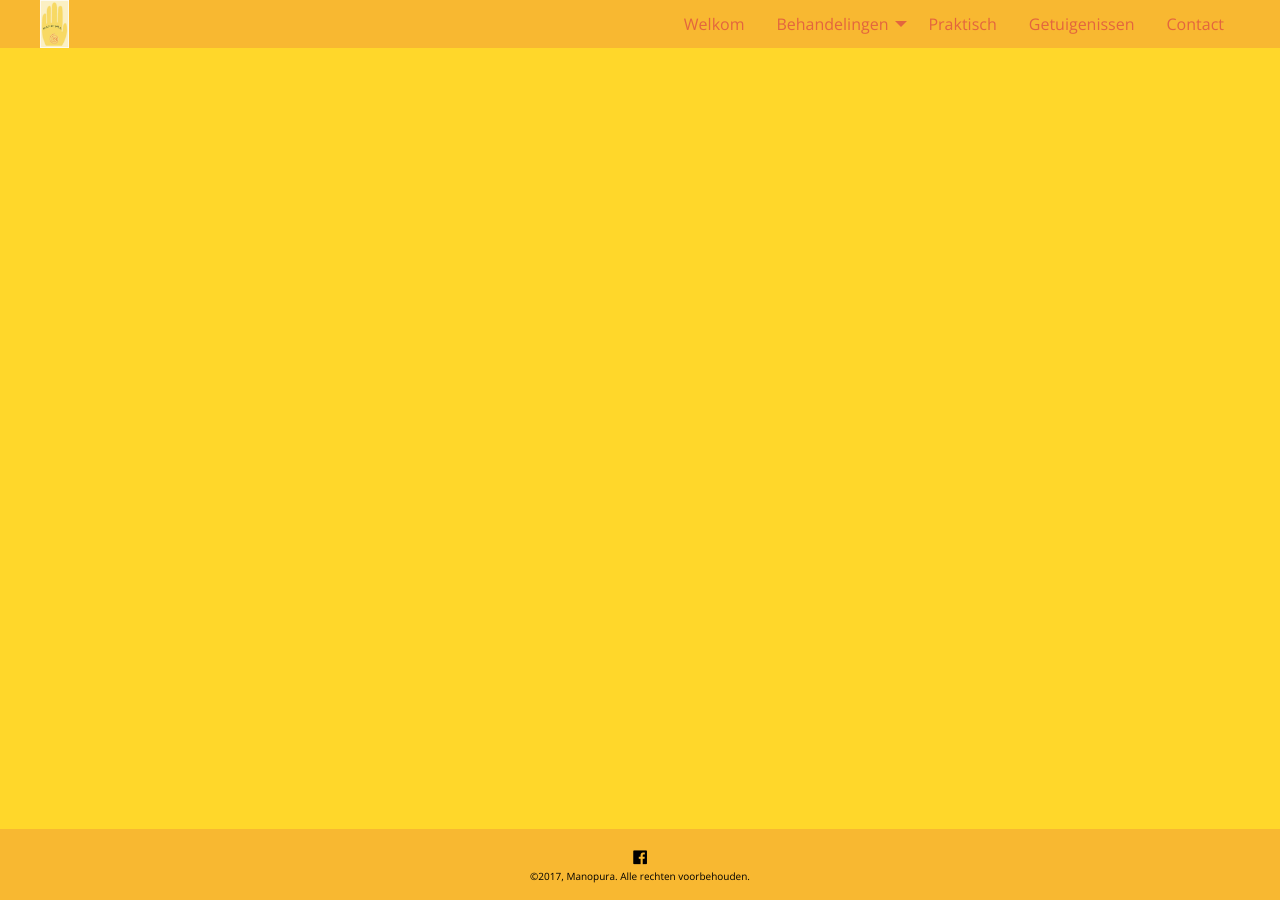
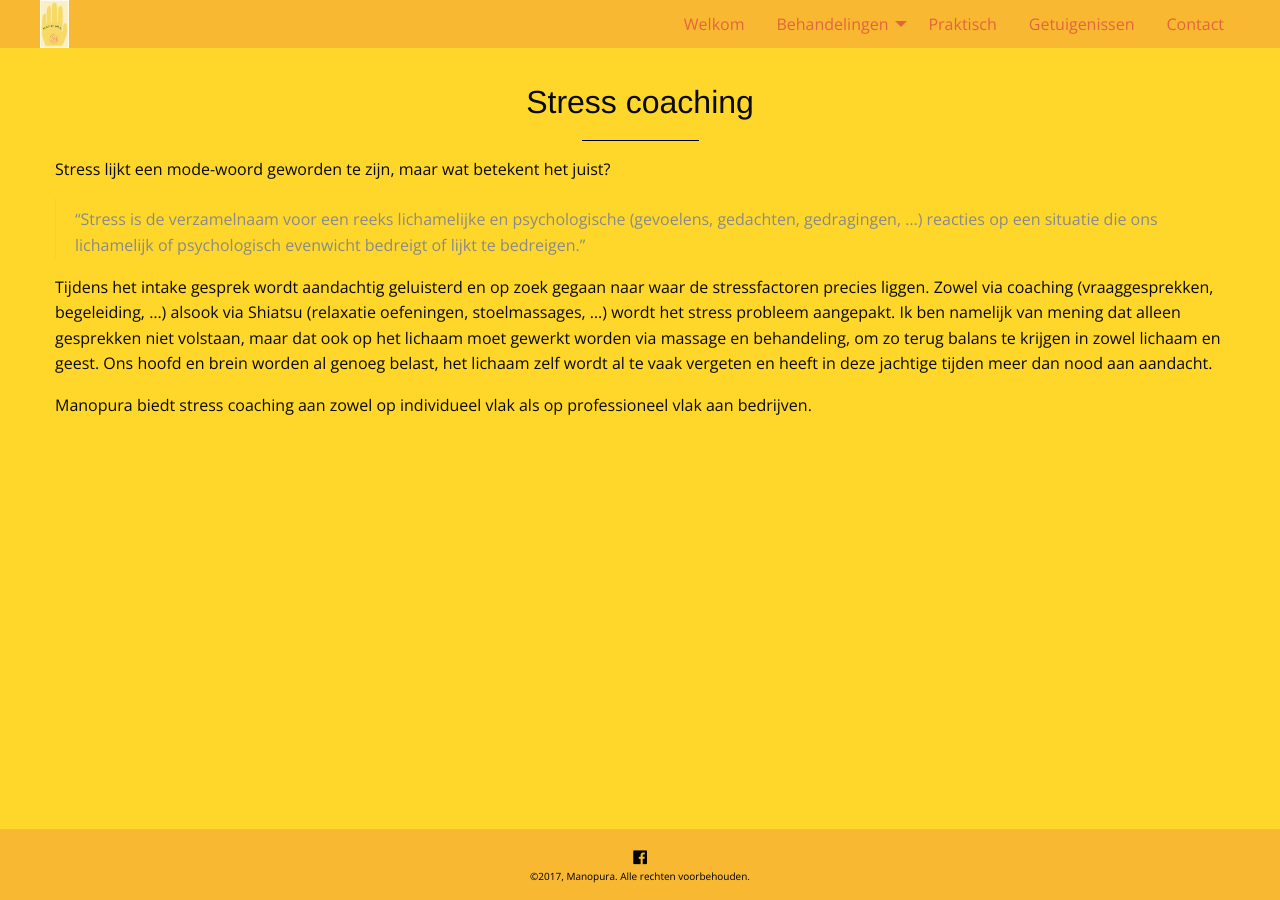
Before and after one commit to manopura/manopura.github.io, a Jekyll site: the page built from stresscoaching.md, in a window 1280 px wide. Built offline with Jekyll 4.4.1, drawn with Linux system fonts in a browser that asks for light colours; nearby versions of some CDN libraries; our own code applies the rules of GitHub Pages for plain Markdown files.

Commit message:
Update stresscoaching.md

```diff
--- a/stresscoaching.md
+++ b/stresscoaching.md
@@ -2,3 +2,13 @@
 layout: markdown
 menu: stresscoaching
 ---
+# Stress coaching
+
+Stress lijkt een mode-woord geworden te zijn, maar wat betekent het juist?
+
+> “Stress is de verzamelnaam voor een reeks lichamelijke en psychologische (gevoelens, gedachten, gedragingen, ...) reacties op een situatie die ons lichamelijk of psychologisch evenwicht bedreigt of lijkt te bedreigen.”
+
+Tijdens het intake gesprek wordt aandachtig geluisterd en op zoek gegaan naar waar de stressfactoren precies liggen.
+Zowel via coaching (vraaggesprekken, begeleiding, ...) alsook via Shiatsu (relaxatie oefeningen, stoelmassages, ...) wordt het stress probleem aangepakt. Ik ben namelijk van mening dat alleen gesprekken niet volstaan, maar dat ook op het lichaam moet gewerkt worden via massage en behandeling, om zo terug balans te krijgen in zowel lichaam en geest. Ons hoofd en brein worden al genoeg belast, het lichaam zelf wordt al te vaak vergeten en heeft in deze jachtige tijden meer dan nood aan aandacht.
+
+Manopura biedt stress coaching aan zowel op individueel vlak als op professioneel vlak aan bedrijven.
```
